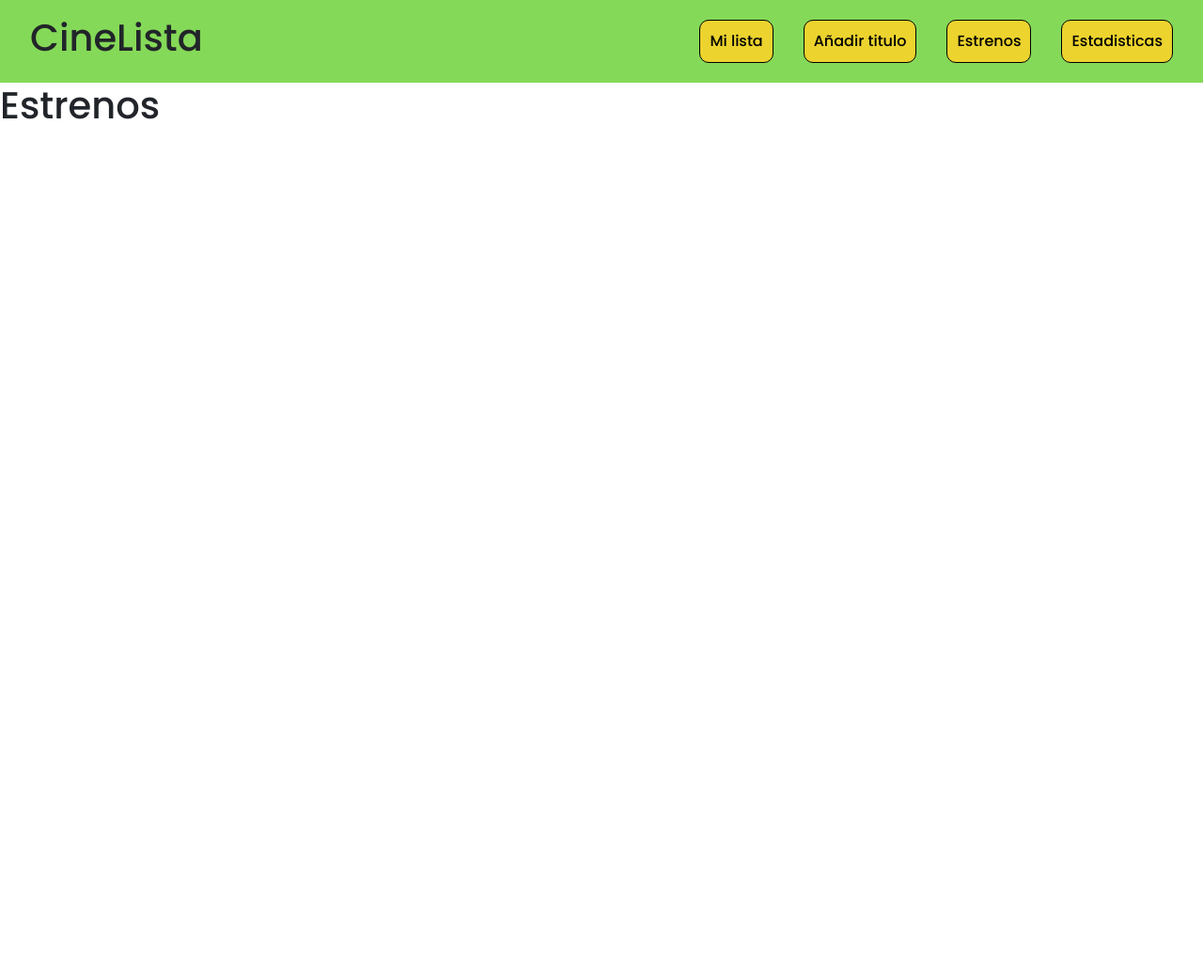
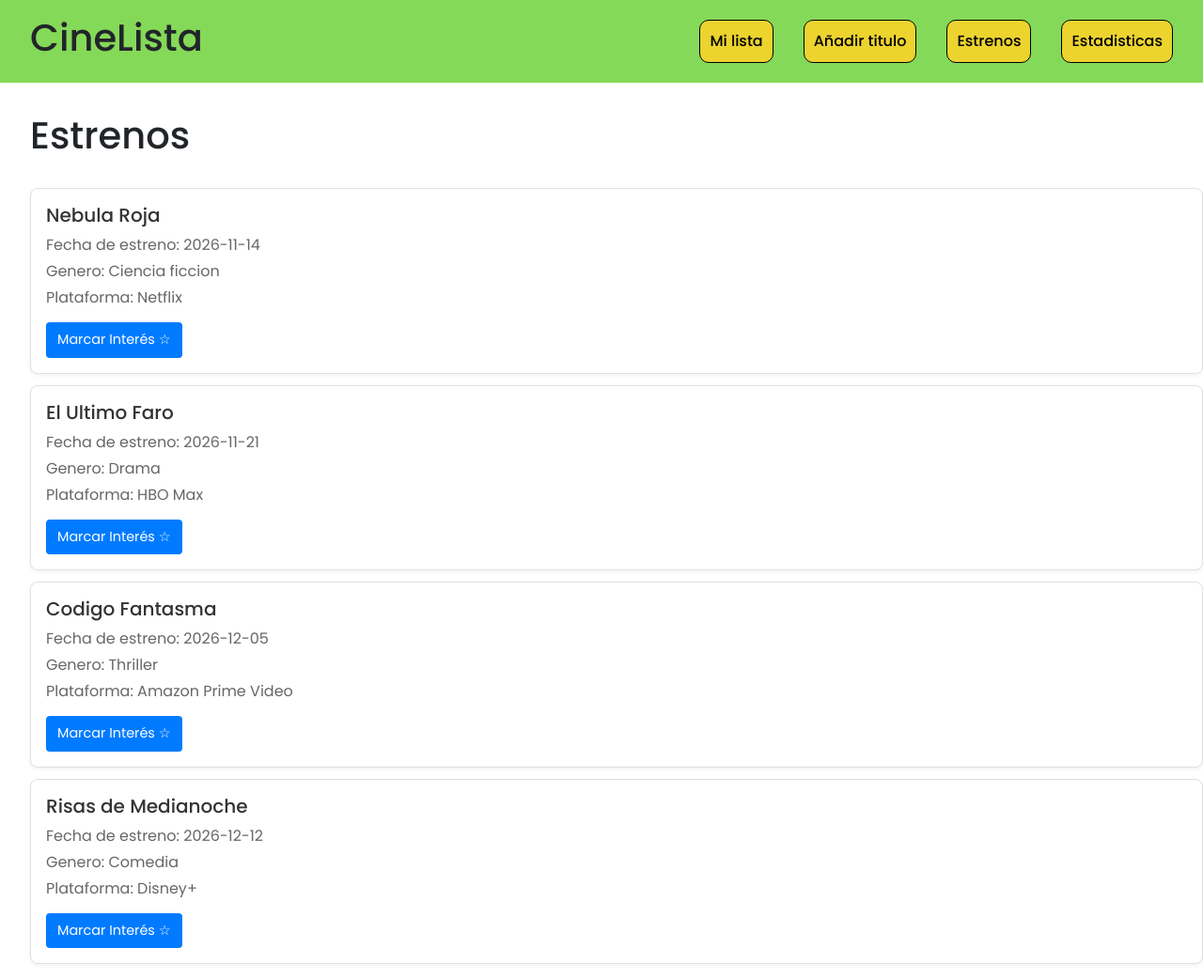
Before and after one commit to HugoJT83/CineListaCompartido, a Spring Boot app: page /estrenos in a window 1280 px wide. Shown: the whole page at 94% size. Before the commit the page ends 127 px from the top, so only its background shows below. Run offline with Spring Boot 4, Linux system fonts and the light colour scheme.

Commit message:
seccion estrenos, API estrenos, componente Estrenos y ListaEstrenos

```diff
--- a/src/main/java/com/example/cinelista/controller/EstrenosController.java
+++ b/src/main/java/com/example/cinelista/controller/EstrenosController.java
@@ -1,11 +1,12 @@
 package com.example.cinelista.controller;
 
-import com.example.cinelista.model.Estreno;
+import java.util.List;
+
 import org.springframework.stereotype.Controller;
 import org.springframework.web.bind.annotation.GetMapping;
 import org.springframework.web.bind.annotation.ResponseBody;
 
-import java.util.List;
+import com.example.cinelista.model.Estreno;
 
 /**
  * Seccion "Estrenos".
@@ -16,7 +17,9 @@ import java.util.List;
  *
  * La pagina /estrenos (estrenos.html) esta de momento vacia: ahi es donde
  * hay que incrustar React/Babel (CDN) y montar la lista de tarjetas dentro
- * de <ul id="lista-estrenos">.
+ * de
+ * <ul id="lista-estrenos">
+ * .
  *
  * TODO: cuando el modelo Estreno tenga mas campos,
  * actualizad tambien esta lista estatica con esos datos.
@@ -25,11 +28,10 @@ import java.util.List;
 public class EstrenosController {
 
     private static final List<Estreno> ESTRENOS = List.of(
-            new Estreno(1L, "Nebula Roja"),
-            new Estreno(2L, "El Ultimo Faro"),
-            new Estreno(3L, "Codigo Fantasma"),
-            new Estreno(4L, "Risas de Medianoche")
-    );
+            new Estreno(1L, "Nebula Roja", "2026-11-14", "Ciencia ficcion", "Netflix"),
+            new Estreno(2L, "El Ultimo Faro", "2026-11-21", "Drama", "HBO Max"),
+            new Estreno(3L, "Codigo Fantasma", "2026-12-05", "Thriller", "Amazon Prime Video"),
+            new Estreno(4L, "Risas de Medianoche", "2026-12-12", "Comedia", "Disney+"));
 
     @GetMapping("/estrenos")
     public String estrenos() {
--- a/src/main/resources/static/css/estilo.css
+++ b/src/main/resources/static/css/estilo.css
@@ -214,3 +214,43 @@
   font-weight: bold;
   min-width: 30px;
 }
+
+/* Estrenos */
+
+.tarjeta-estreno {
+  background-color: #ffffff;
+  border: 1px solid #e0e0e0;
+  border-radius: 8px;
+  padding: 16px;
+  margin-bottom: 12px;
+  list-style: none;
+  box-shadow: 0 2px 4px rgba(0, 0, 0, 0.05);
+}
+
+.tarjeta-estreno h3 {
+  margin-top: 0;
+  margin-bottom: 8px;
+  font-size: 1.25rem;
+  color: #333333;
+}
+
+.tarjeta-estreno p {
+  margin: 4px 0;
+  color: #666666;
+}
+
+.btn-interes {
+  background-color: #007bff;
+  color: #ffffff;
+  border: none;
+  border-radius: 4px;
+  padding: 8px 12px;
+  cursor: pointer;
+  font-size: 0.9rem;
+  margin-top: 10px;
+  transition: background-color 0.2s ease;
+}
+
+.btn-interes:hover {
+  background-color: #0056b3;
+}
--- a/src/main/resources/static/js/componentes/TarjetaEstreno.js
+++ b/src/main/resources/static/js/componentes/TarjetaEstreno.js
@@ -9,44 +9,41 @@
  *   <script type="text/babel" src="/js/componentes/TarjetaEstreno.js"></script>
  *
  * Props que debe recibir:
- *  - titulo        (string) Titulo del estreno.
-*     TODO doc
+ *  - titulo        (string) Título del estreno.
+ *  - fechaEstreno  (string) Fecha programada del estreno.
+ *  - genero        (string) Género cinematográfico o temático.
+ *  - plataforma    (string) Plataforma de emisión (opcional, por defecto "Por confirmar").
  *
  * Evento:
- *  - Boton "Marcar interes": TODO doc
+ *  - Botón "Marcar interés": Alterna el estado local de interés del usuario mostrando
+ *    un icono de estrella llena (★) si está marcado o vacía (☆) en caso contrario.
  *
  * Ejemplo de uso:
  *   <TarjetaEstreno
  *       titulo="Nebula Roja"
- *       TODO doc
+ *       fechaEstreno="2026-06-15"
+ *       genero="Ciencia Ficción"
+ *       plataforma="Streaming X"
  *   />
  */
 
-// TODO 1: declara la funcion TarjetaEstreno y recibe las props con
-//         desestructuracion: { titulo, fechaEstreno, genero, plataforma }.
-//         Dale a "plataforma" el valor por defecto "Por confirmar".
-function TarjetaEstreno() {
 
-    // TODO 2: crea el estado local "interesado" (false por defecto) con
-    //         React.useState y guarda tambien su funcion "setInteresado".
+function TarjetaEstreno({ titulo, fechaEstreno, genero, plataforma = "Por confirmar" }) {
+    const [interesado, setInteresado] = React.useState(false);
 
-
-    // TODO 3: devuelve (return) el JSX de la tarjeta. La raiz debe ser un
-    //         <li> con className="tarjeta-estreno" (ojo: en JSX se escribe
-    //         className, no class), porque la tarjeta se pinta dentro del
-    //         <ul id="lista-estrenos"> de estrenos.html. Dentro:
-    //           - <h3> con el titulo
-    //           - <p> "Fecha de estreno: ..." con la fecha
-    //           - <p> "Genero: ..." con el genero
-    //           - <p> "Plataforma: ..." con la plataforma
-    //           - <button type="button" className="btn-interes"> con el
-    //             texto "Marcar interes" precedido del icono:
-    //               ★ si interesado es true, ☆ si es false
-    //             (usa un operador ternario dentro de llaves { }).
-    //
-    // TODO 4: al boton anadele onClick para invertir el estado:
-    //           onClick={() => setInteresado(!interesado)}
-    //
-    // Mientras no lo completes, la tarjeta no pinta nada:
-    return null;
+    return (
+        <div className="tarjeta-estreno">
+            <h3>{titulo}</h3>
+            <p>Fecha de estreno: {fechaEstreno}</p>
+            <p>Genero: {genero}</p>
+            <p>Plataforma: {plataforma}</p>
+            <button
+                type="button"
+                className="btn-interes"
+                onClick={() => setInteresado(!interesado)}
+            >
+                Marcar Interés {interesado ? "★" : "☆"}
+            </button>
+        </div>
+    );
 }
--- a/src/main/resources/static/js/estrenos.js
+++ b/src/main/resources/static/js/estrenos.js
@@ -16,26 +16,24 @@
  *   ]
  */
 function ListaEstrenos() {
-    // TODO 1: crea un estado "estrenos" (array vacio por defecto) con
-    //         React.useState([]). Necesitas tambien su funcion "setEstrenos".
+    const [estrenos, setEstrenos] = React.useState([]);
 
+    React.useEffect(() => {
+        fetch("/api/estrenos")
+            .then(res => res.json())
+            .then(data => setEstrenos(data))
+            .catch(error => console.error("Error al cargar los estrenos:", error));
+    }, []);
 
-    // TODO 2: usa React.useEffect (con el array de dependencias vacio []
-    //         para que se ejecute UNA sola vez al montar el componente) y
-    //         dentro haz fetch("/api/estrenos"):
-    //           - convierte la respuesta con res.json()
-    //           - guarda los datos con setEstrenos(data)
-    //           - en el .catch() muestra el error con console.error(...)
-
-
-    // TODO 3: devuelve un <TarjetaEstreno> por cada elemento de "estrenos"
-    //         usando .map(). Recuerda:
-    //           - la prop "key" debe ser un valor unico (usa estreno.id)
-    //           - pasa las props titulo, fechaEstreno, genero y plataforma
-    //             tal y como las define TarjetaEstreno.js
-    //
-    // Mientras no lo completes, el componente no pinta nada:
-    return null;
+    return estrenos.map(estreno => (
+        <TarjetaEstreno
+            key={estreno.id}
+            titulo={estreno.titulo}
+            fechaEstreno={estreno.fechaEstreno}
+            genero={estreno.genero}
+            plataforma={estreno.plataforma}
+        />
+    ));
 }
 
 // Monta la lista en el <ul id="lista-estrenos"> de estrenos.html.
--- a/src/main/resources/templates/estrenos.html
+++ b/src/main/resources/templates/estrenos.html
@@ -1,15 +1,17 @@
 <!DOCTYPE html>
 <html xmlns:th="http://www.thymeleaf.org">
+
 <head>
    <title>CineLista - Estrenos</title>
    <th:block th:replace="~{fragments/cabecera :: comunes}"></th:block>
    <th:block th:replace="~{fragments/cabecera :: react}"></th:block>
 </head>
+
 <body>
 
    <div th:replace="~{fragments/nav :: nav}"></div>
 
-<h1>Estrenos</h1>
+   <h1 class="h-milista">Estrenos</h1>
 
    <!--
   TODO:
@@ -24,5 +26,8 @@
 -->
    <ul id="lista-estrenos"></ul>
 
+   <script type="text/babel" src="/js/componentes/TarjetaEstreno.js"></script>
+   <script type="text/babel" src="/js/estrenos.js"></script>
 </body>
+
 </html>
```
Also changed, not shown: src/main/java/com/example/cinelista/model/Estreno.java (+34 -4 lines). Lines whose indentation alone changed are shown as unchanged.
